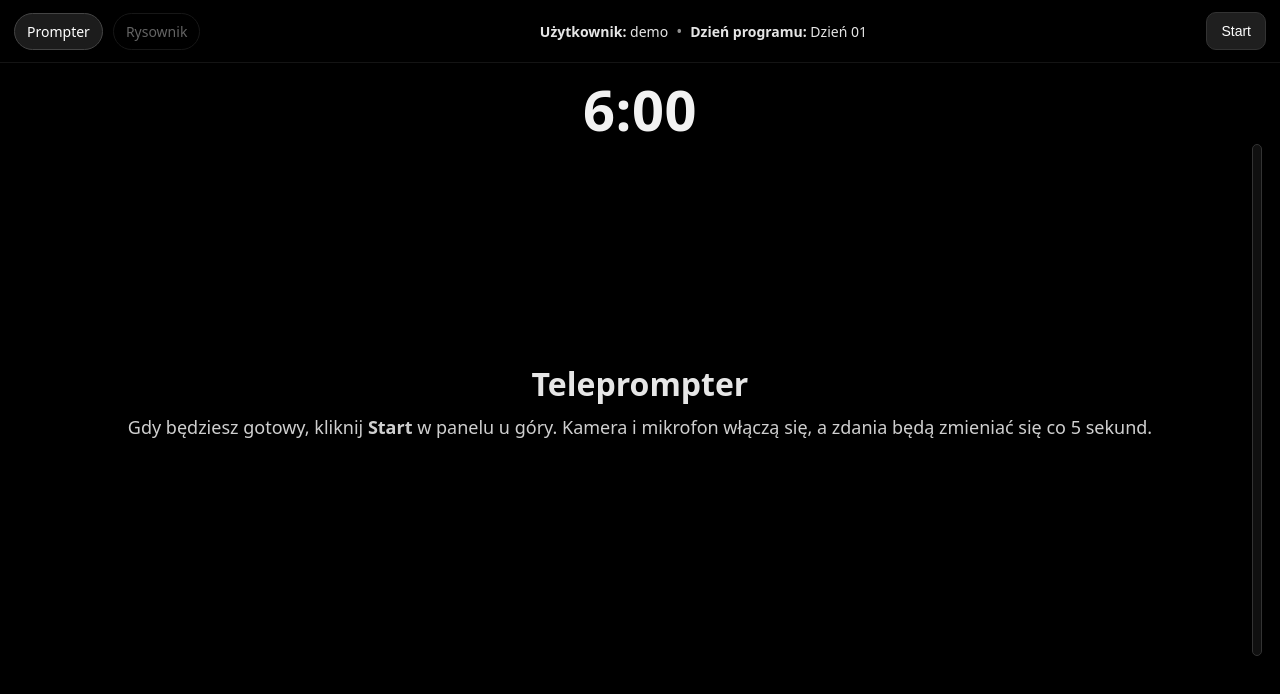
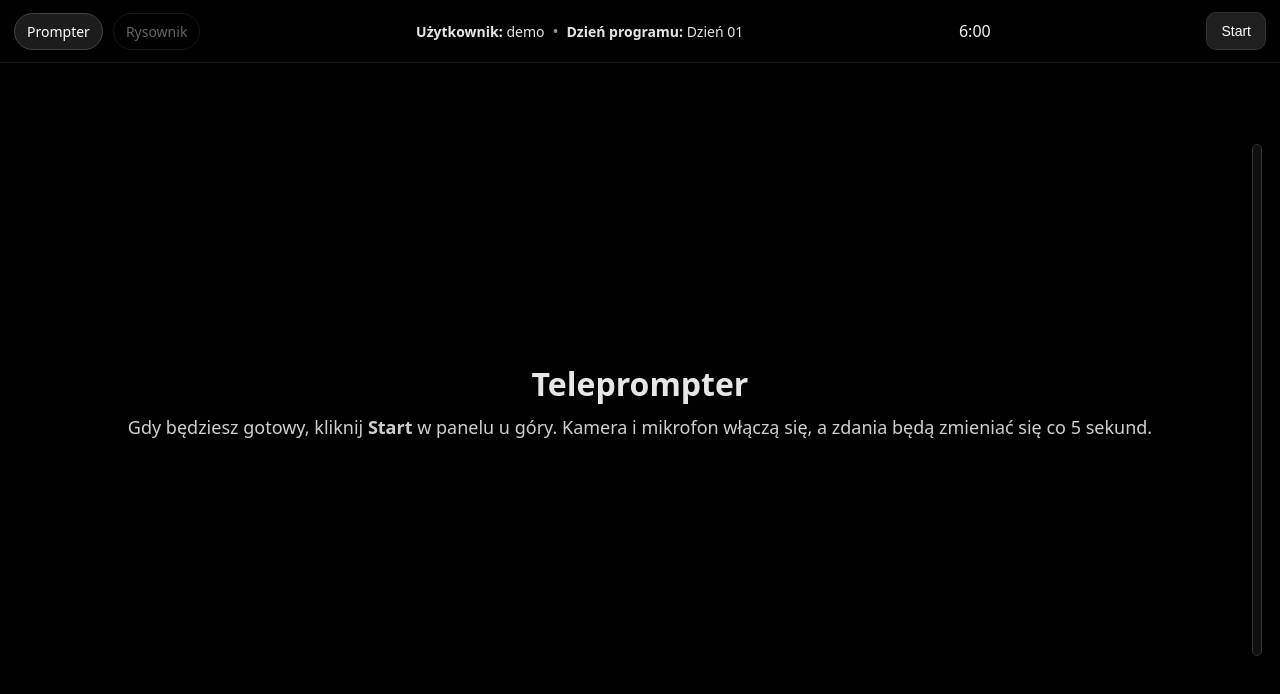
Before and after one commit to MacSzot/adhered.shop, a Next.js app: page /day in a window 1280 px wide. Shown: the top 694 px of the page. Built offline with nearby package versions, Linux system fonts and the light colour scheme.

Commit message:
Update page.tsx

```diff
--- a/app/day/page.tsx
+++ b/app/day/page.tsx
@@ -1,6 +1,6 @@
 "use client";
 
-import { useEffect, useLayoutEffect, useRef, useState } from "react";
+import { useEffect, useRef, useState } from "react";
 
 // dzielenie tekstu: po liniach lub po .?!
 function splitIntoSentences(input: string): string[] {
@@ -18,14 +18,13 @@ function getParam(name: string, fallback: string) {
 
 export default function PrompterPage() {
   const videoRef = useRef<HTMLVideoElement | null>(null);
-  const topbarRef = useRef<HTMLElement | null>(null);
 
   // --- USTAWIENIA ---
   const USER_NAME = "demo";
   const dayParam = typeof window !== "undefined" ? getParam("day", "01") : "01";
   const DAY_LABEL = "Dzień " + dayParam;
-  const MAX_TIME = 6 * 60;
-  const SENTENCE_INTERVAL_MS = 5000;
+  const MAX_TIME = 6 * 60;           // 6 minut
+  const SENTENCE_INTERVAL_MS = 5000; // zmiana zdania co 5 s
 
   // --- STANY ---
   const [isRunning, setIsRunning] = useState(false);
@@ -55,28 +54,7 @@ export default function PrompterPage() {
       .catch(() => setSentences(["Brak treści dla tego dnia."]));
   }, []);
 
-  // 2) POMIAR TOPBARA → CSS var(--topbar-h)
-  useLayoutEffect(() => {
-    const setVar = () => {
-      const h = topbarRef.current?.offsetHeight ?? 64;
-      document.documentElement.style.setProperty("--topbar-h", `${h}px`);
-    };
-    setVar();
-
-    // reaguj na zmiany rozmiaru / orientacji (iOS!)
-    window.addEventListener("resize", setVar);
-    window.addEventListener("orientationchange", setVar);
-    // małe opóźnienie po starcie (iOS potrafi przeliczać layout po chwili)
-    const t = window.setTimeout(setVar, 100);
-
-    return () => {
-      window.removeEventListener("resize", setVar);
-      window.removeEventListener("orientationchange", setVar);
-      window.clearTimeout(t);
-    };
-  }, []);
-
-  // 3) VU-meter (tylko wizualizacja)
+  // 2) VU-meter (tylko wizualizacja)
   useEffect(() => {
     if (!isRunning) return;
 
@@ -125,7 +103,7 @@ export default function PrompterPage() {
     };
   }, [isRunning]);
 
-  // 4) Start/Stop
+  // 3) Start/Stop
   const clearAll = () => {
     if (timerRef.current) window.clearInterval(timerRef.current);
     if (sentenceRef.current) window.clearInterval(sentenceRef.current);
@@ -160,8 +138,8 @@ export default function PrompterPage() {
 
   return (
     <main className="prompter-full">
-      {/* TOPBAR z ref do pomiaru wysokości */}
-      <header ref={topbarRef} className="topbar topbar--dense">
+      {/* TOPBAR z timerem wewnątrz belki */}
+      <header className="topbar topbar--dense">
         <nav className="tabs">
           <a className="tab active" href="/day" aria-current="page">Prompter</a>
           <span className="tab disabled" aria-disabled="true" title="Wkrótce">Rysownik</span>
@@ -173,6 +151,9 @@ export default function PrompterPage() {
           <span className="meta"><b>Dzień programu:</b> {DAY_LABEL}</span>
         </div>
 
+        {/* TIMER — część belki */}
+        <div className="timer-badge">{fmt(remaining)}</div>
+
         <div className="controls-top">
           {!isRunning ? (
             <button className="btn" onClick={startSession}>Start</button>
@@ -181,9 +162,6 @@ export default function PrompterPage() {
           )}
         </div>
       </header>
-
-      {/* TIMER – zawsze poniżej topbara, wg var(--topbar-h) */}
-      <div className="timer-top timer-top--strong">{fmt(remaining)}</div>
 
       {/* KAMERA + overlay */}
       <div className={`stage ${mirror ? "mirrored" : ""}`}>
```
